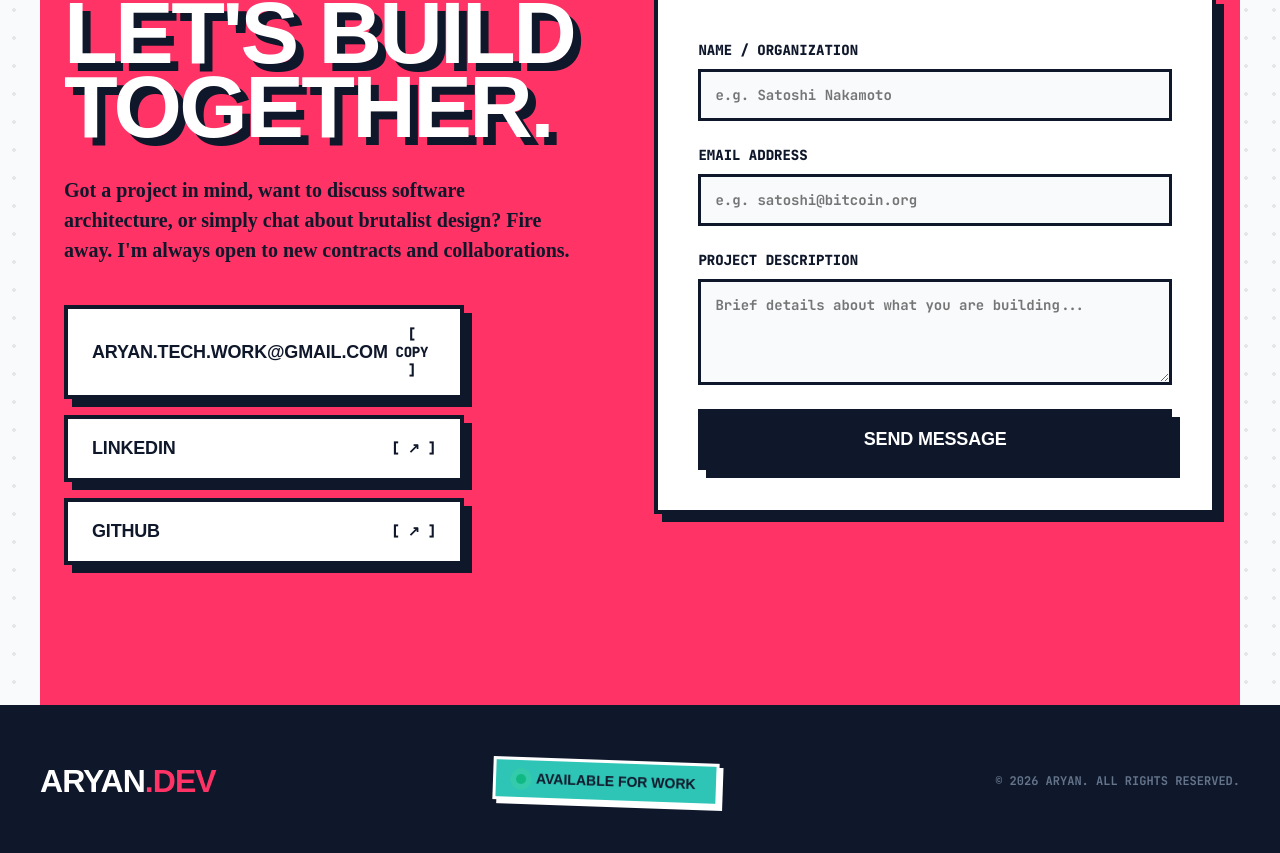
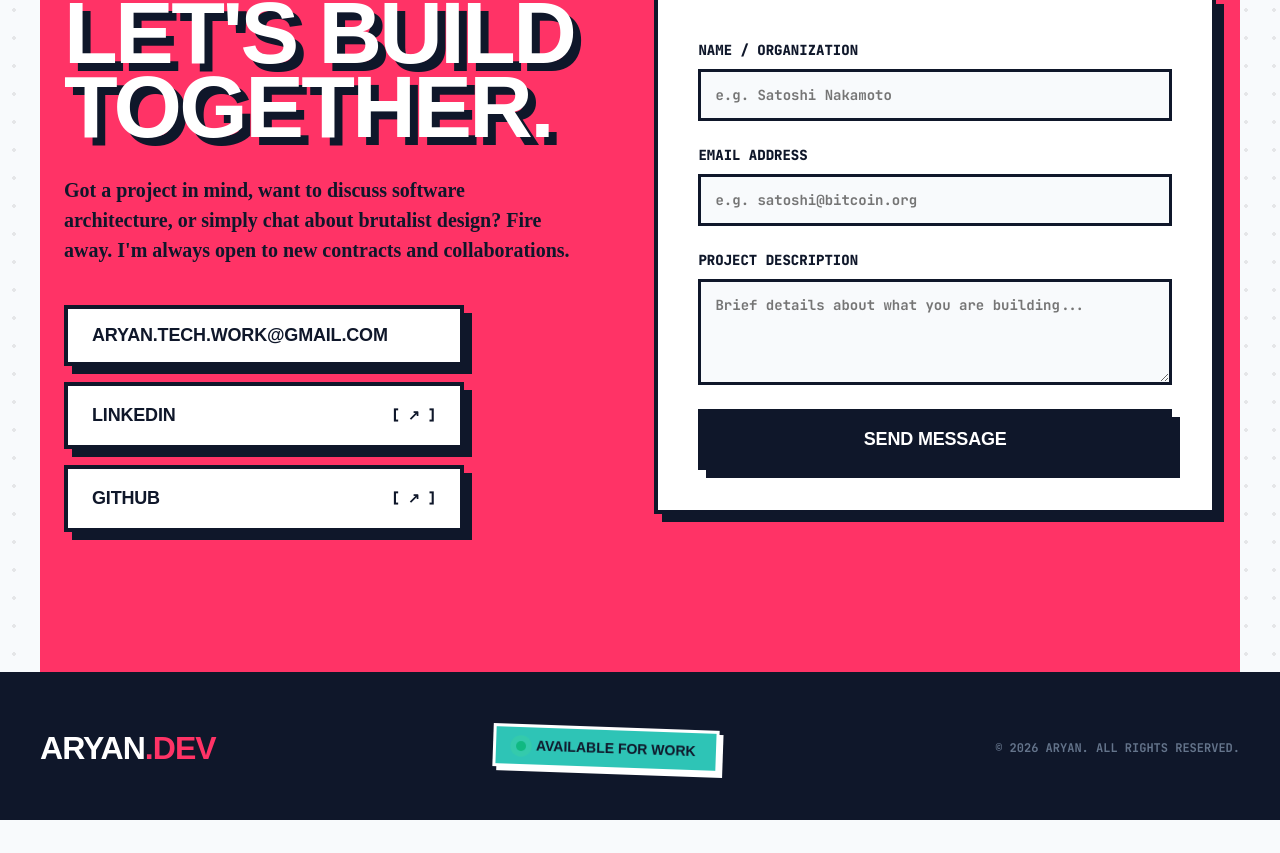
Before and after one commit to AryanKumar-25/aryan-portfolio, a Next.js app: page / in a window 1280 px wide. Shown: the part 4624-5477 px from the top of the page. After the commit the page ends 5444 px from the top, so only its background shows below. Built offline with nearby package versions, Linux system fonts and the light colour scheme; no server answers; the database is empty; a web font is replaced by a local one.

Commit message:
Remove copy label from email copy button
Removed the copy label from the email copy button.

```diff
--- a/src/components/Contact.tsx
+++ b/src/components/Contact.tsx
@@ -67,7 +67,7 @@ export default function Contact({ email }: ContactProps) {
                             id="contact-email-copy-btn"
                         >
                             <span>{email.toUpperCase()}</span>
-                            <span className="btn-icon-label">[ COPY ]</span>
+                            <span className="btn-icon-label"></span>
                         </button>
                         <a
                             href="https://linkedin.com"
```
